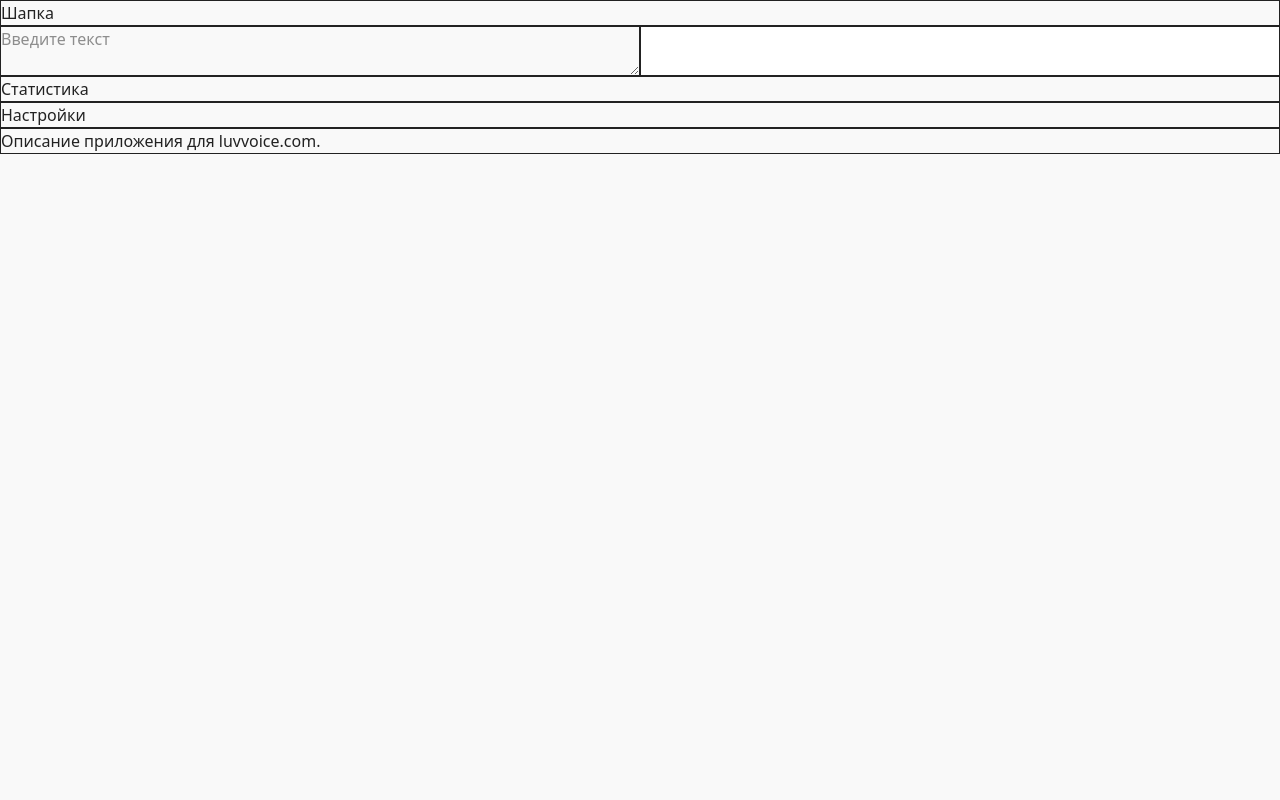
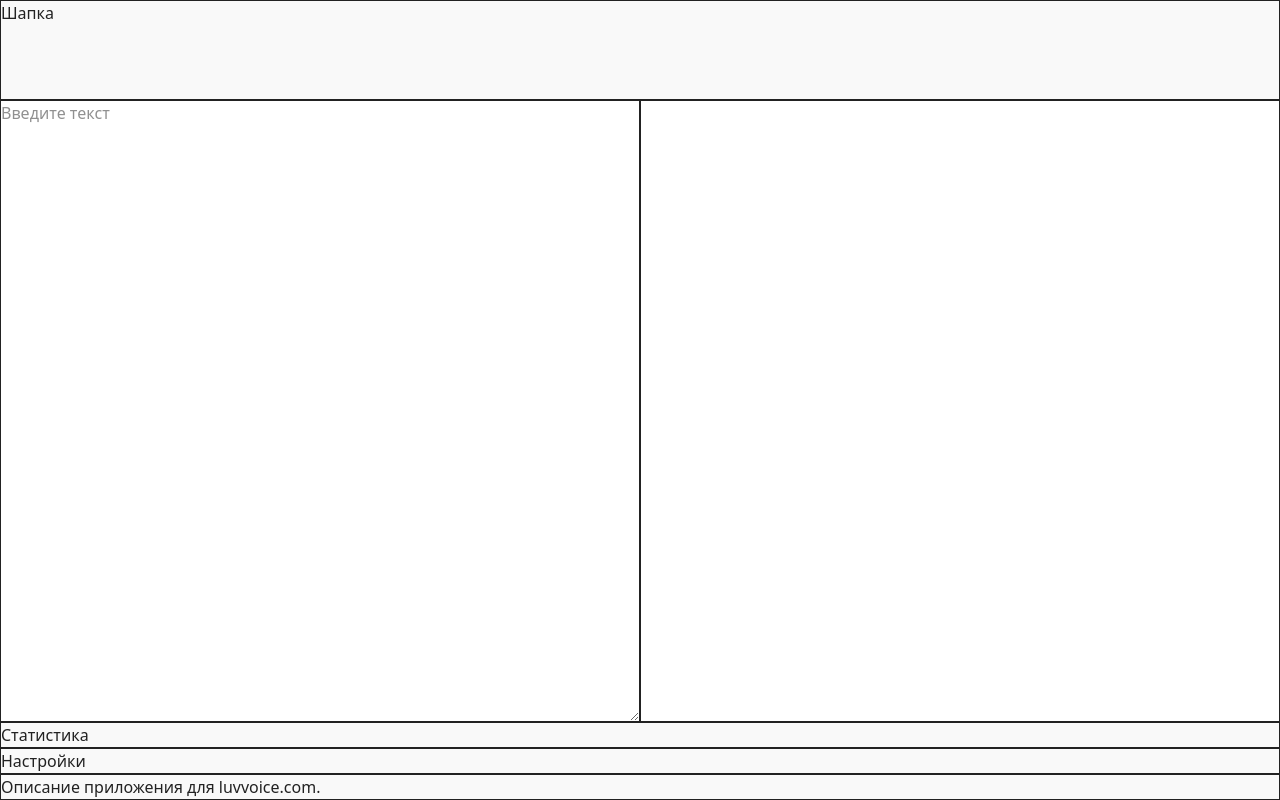
Before and after one commit to Laboratorynotices/VoiceGap, a Vue app: page / in a window 1280 px wide. Built offline with nearby package versions, Linux system fonts and the light colour scheme.

Commit message:
feat(styles): исправлено отображение <textarea> и высота первых строк в CSS-Grid
Обновлен файл `src/style.css`:
- Улучшено отображение `<textarea>`
- Исправлена высота первых строк в CSS-Grid

```diff
--- a/src/style.css
+++ b/src/style.css
@@ -27,14 +27,29 @@
     @apply bg-background text-text border-border;
   }
 
+  textarea {
+    @apply bg-input;
+  }
+
   /* Темная тема */
   @media (prefers-color-scheme: dark) {
     body {
       @apply bg-background-dark text-text-dark border-border-dark;
     }
+
+    textarea {
+      @apply bg-input-dark;
+    }
   }
 }
 
 #app {
-  @apply grid lg:grid-cols-2 2xl:grid-cols-5;
+  @apply grid h-screen lg:grid-cols-2 2xl:grid-cols-5;
+  grid-template-rows: 50px 1fr 1fr;
 }
+
+@media screen and (min-width: 1024px) {
+  #app {
+    grid-template-rows: 100px 1fr;
+  }
+}
```
